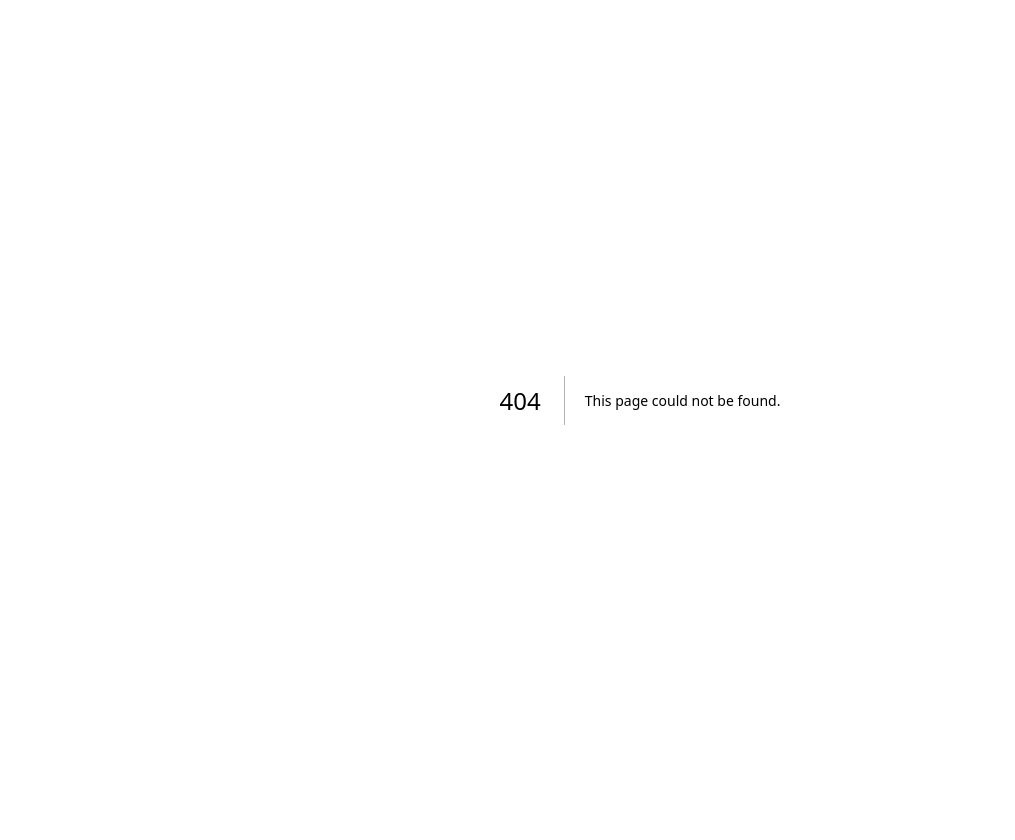
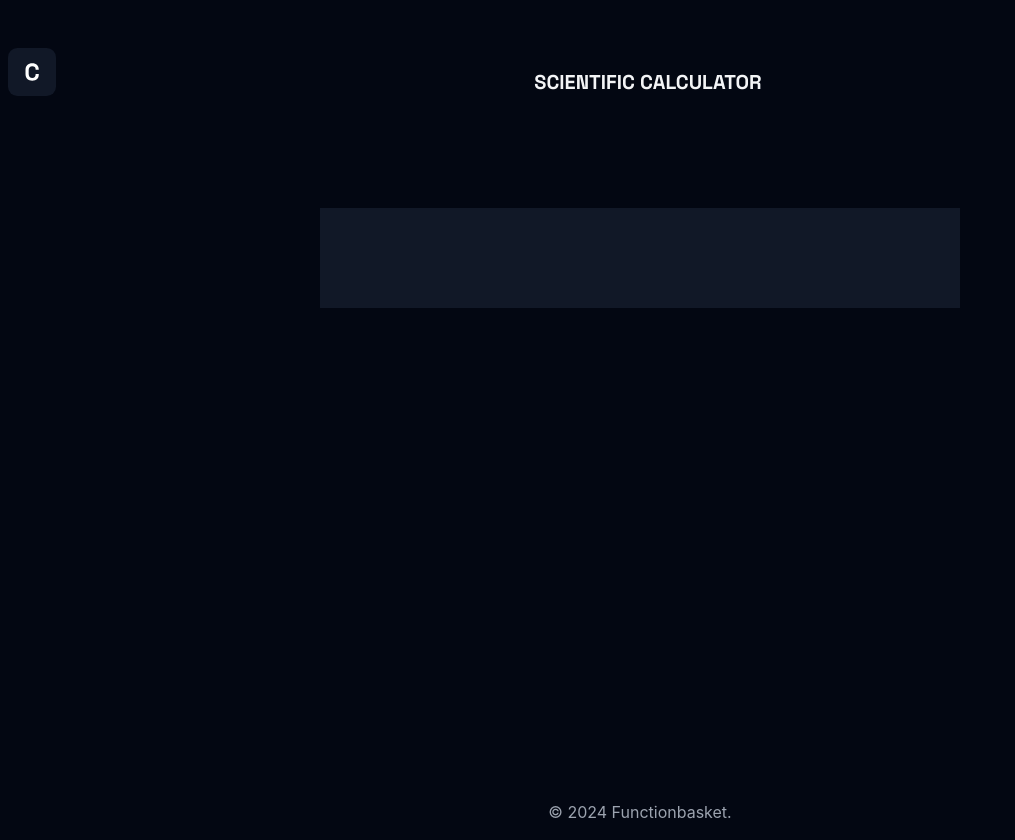
Before and after one commit to blueorionn/calculator, a Next.js app: page /scientific in a window 1280 px wide. Before the commit this address had no page. Shown: the whole page, without its empty margins (0-1015 px from the left). Before the commit the page ends 800 px from the top, so only its background shows below. Built offline with nearby package versions, Linux system fonts and the light colour scheme.

Commit message:
add scientific calculator page

```diff
--- /dev/null
+++ b/src/app/scientific/page.tsx
@@ -0,0 +1,13 @@
+import Header from "@/components/header/Header";
+import ScientificCalculator from "@/calculators/scientific/ScientificCalculator";
+import Footer from "@/components/footer/Footer";
+
+export default function Page() {
+  return (
+    <>
+      <Header headerMsg="Scientific calculator" />
+      <ScientificCalculator />
+      <Footer />
+    </>
+  );
+}
--- /dev/null
+++ b/src/calculators/scientific/ScientificCalculator.tsx
@@ -0,0 +1,32 @@
+import { Space_Grotesk } from "next/font/google";
+
+const spaceGrotesk = Space_Grotesk({ subsets: ["latin"] });
+
+export default function ScientificCalculator() {
+  return (
+    <>
+      <main className="min-h-[80vh] w-full py-8 lg:py-12 xl:py-16 px-4">
+        <section className="max-w-screen-sm w-full mx-auto">
+          <section className="h-full w-full rounded-sm">
+            <div className="bg-gray-900">
+              <div className="w-full p-2.5">
+                <span
+                  className={`${spaceGrotesk.className} inline-block w-full text-right cursor-default text-base font-semibold mx-auto`}
+                ></span>
+              </div>
+              <div className="w-full p-4">
+                <span
+                  className={`${spaceGrotesk.className} inline-block w-full text-right cursor-default text-lg font-bold overflow-auto`}
+                  style={{ scrollbarWidth: "none" }}
+                ></span>
+              </div>
+            </div>
+            <div
+              className={`${spaceGrotesk.className} grid grid-rows-5 gap-2.5 mt-4`}
+            ></div>
+          </section>
+        </section>
+      </main>
+    </>
+  );
+}
```
